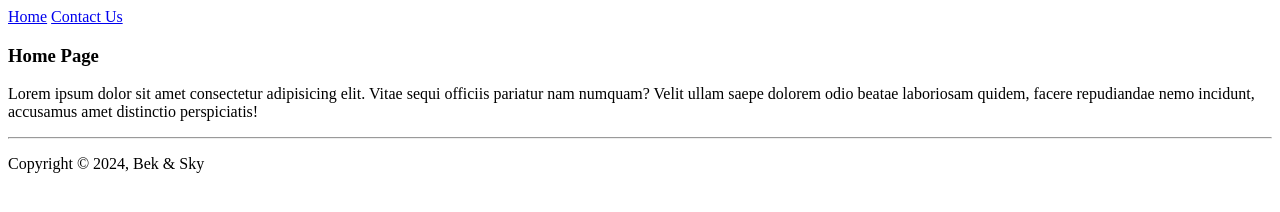
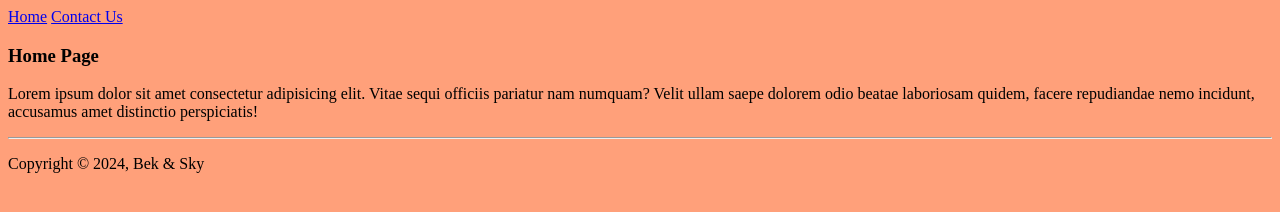
Before and after one commit to BekstersLab/thursday-git-practice, a plain HTML site: page index.html in a window 1280 px wide. Drawn offline with Linux system fonts and the light colour scheme.

Commit message:
Basic stylesheet created

```diff
--- a/index.html
+++ b/index.html
@@ -4,6 +4,7 @@
     <meta charset="UTF-8">
     <meta name="viewport" content="width=device-width, initial-scale=1.0">
     <title>Home</title>
+    <link rel="stylesheet" href="./styles/styles.css">
 </head>
 <body>
     <header>
--- /dev/null
+++ b/styles/styles.css
@@ -0,0 +1,3 @@
+body {
+    background-color: lightsalmon;
+}
```
Also changed, not shown: contact.html (+1 -1 lines).
